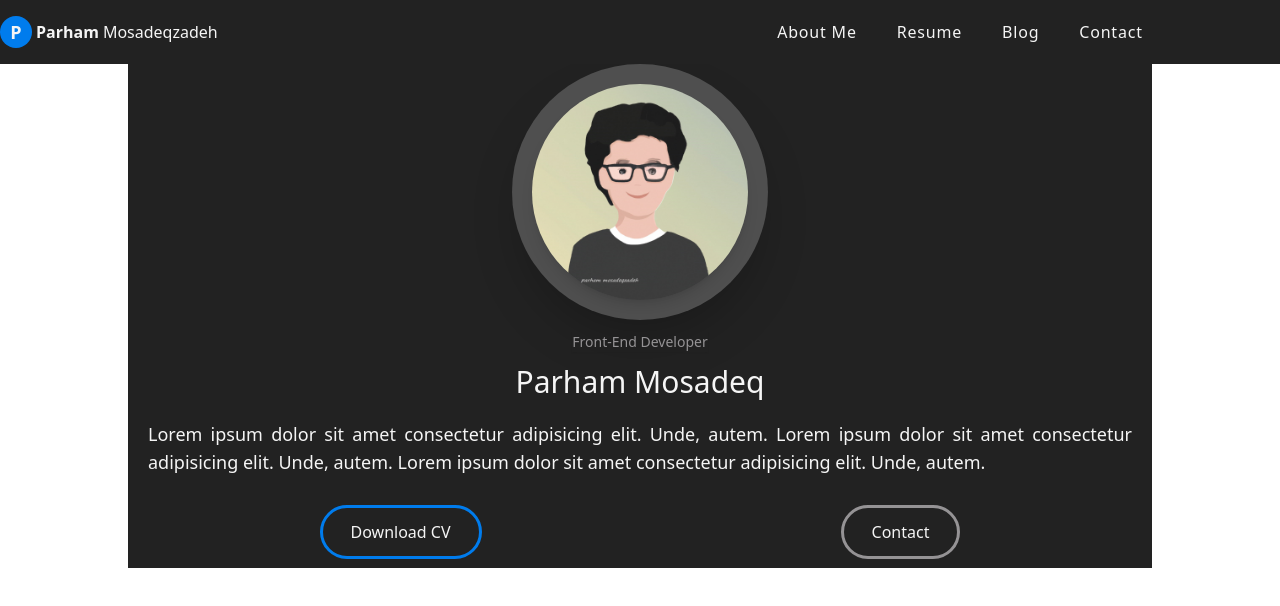
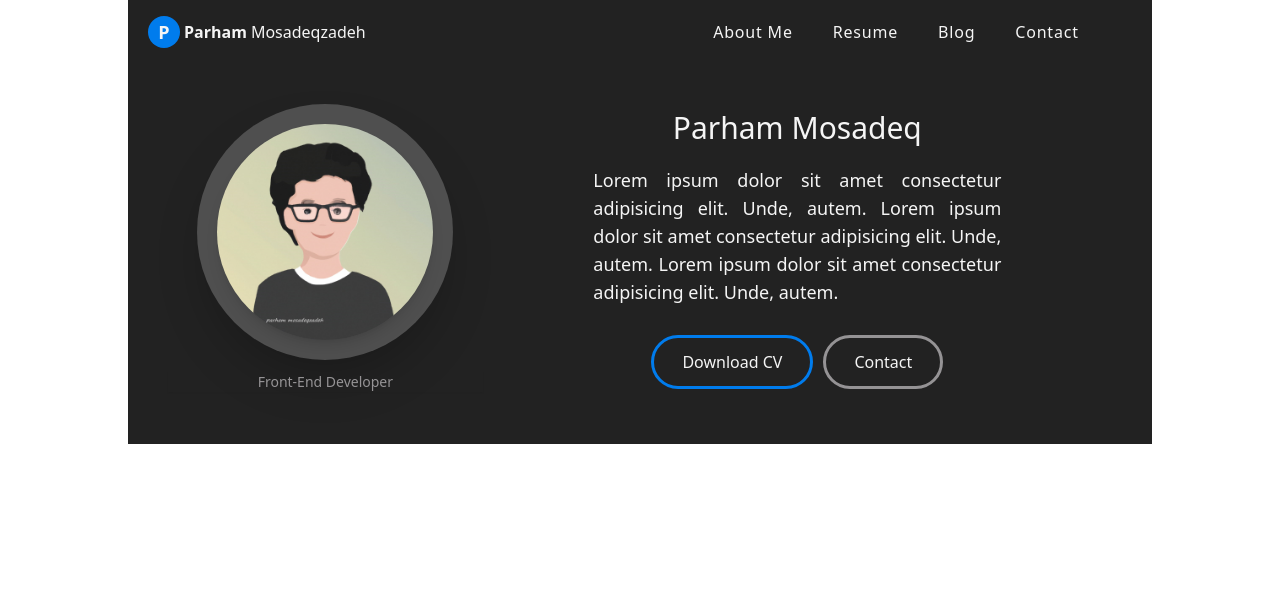
Before and after one commit to parham-mosadeq/parham-cv, a Next.js app: page / in a window 1280 px wide. Shown: the top 606 px of the page. Built offline with nearby package versions, Linux system fonts and the light colour scheme.

Commit message:
change max-w

```diff
--- a/src/components/layouts/Navbar.js
+++ b/src/components/layouts/Navbar.js
@@ -13,7 +13,7 @@ const Navbar = () => {
   }, [pathname]);
 
   return (
-    <header className='w-screen h-16 flex bg-mainDark relative'>
+    <header className='max-w-5xl md:px-5 mx-auto h-16 flex bg-mainDark relative'>
       <nav className='w-full flex items-center justify-between mx-auto max-w-7xl px-5 md:px-0'>
         {/* logo */}
         <div className='text-mainWhite'>
--- a/src/components/layouts/layout.js
+++ b/src/components/layouts/layout.js
@@ -2,7 +2,7 @@ import React from 'react';
 
 const Layout = ({ children }) => {
   return (
-    <main className='w-full px-5 m-0 mx-auto md:max-w-5xl md:p-0 bg-mainDark'>
+    <main className='w-full px-5 m-0 mx-auto md:max-w-5xl  md:p-0 bg-mainDark'>
       {children}
     </main>
   );
--- a/src/components/shared/Header.jsx
+++ b/src/components/shared/Header.jsx
@@ -1,8 +1,9 @@
 import Image from 'next/image';
 const Header = () => {
   return (
-    <article className='flex flex-col justify-center items-center'>
-      <div className='bg-secGray w-64 h-64 rounded-full p-5 mx-auto shadow-2xl'>
+    <article className='flex w-full flex-col justify-center items-center md:flex-row h-fit md:p-10'>
+      <div className='text-center w-1/2 mx-auto'>
+        <div className='flex flex-col bg-secGray w-64 h-64 rounded-full p-5 mx-auto shadow-2xl'>
           <Image
             className='object-cover w-full h-full rounded-full block mx-auto m-0 shadow-lg'
             src='/ParhamMosadeqzadeh.jpg'
@@ -14,28 +15,33 @@ const Header = () => {
         <p className='text-mainGray capitalize my-3 text-sm shadow-sm'>
           front-end developer
         </p>
+      </div>
+      {/* info */}
+      <div className='w-full mx-auto text-center'>
         <div className='text-center text-mainWhite'>
           <h1 className='text-3xl capitalize'>parham mosadeq</h1>
-        <p className='text-lg text-justify p-5'>
-          Lorem ipsum dolor sit amet consectetur adipisicing elit. Unde, autem.
-          Lorem ipsum dolor sit amet consectetur adipisicing elit. Unde, autem.
-          Lorem ipsum dolor sit amet consectetur adipisicing elit. Unde, autem.
+          <p className='max-w-md mx-auto text-lg text-justify p-5'>
+            Lorem ipsum dolor sit amet consectetur adipisicing elit. Unde,
+            autem. Lorem ipsum dolor sit amet consectetur adipisicing elit.
+            Unde, autem. Lorem ipsum dolor sit amet consectetur adipisicing
+            elit. Unde, autem.
           </p>
         </div>
-      <div className='flex items-center justify-around w-full p-3 text-mainWhite'>
+        <div className='flex items-center justify-center w-full p-3 text-mainWhite'>
           <button
-          className='bg-mainDark px-7 py-3 rounded-full outline outline-mainBlue capitalize
+            className='bg-mainDark px-7 py-3 mx-2 rounded-full outline outline-mainBlue capitalize
           hover:outline-none hover:bg-mainBlue
         '
           >
             download CV
           </button>
           <button
-          className='bg-mainDark px-7 py-3 rounded-full outline outline-mainGray capitalize
+            className='bg-mainDark px-7 py-3 mx-2 rounded-full outline outline-mainGray capitalize
           hover:outline-none hover:bg-mainGray'
           >
             contact
           </button>
+        </div>
       </div>
     </article>
   );
```
Lines whose indentation alone changed are shown as unchanged.
